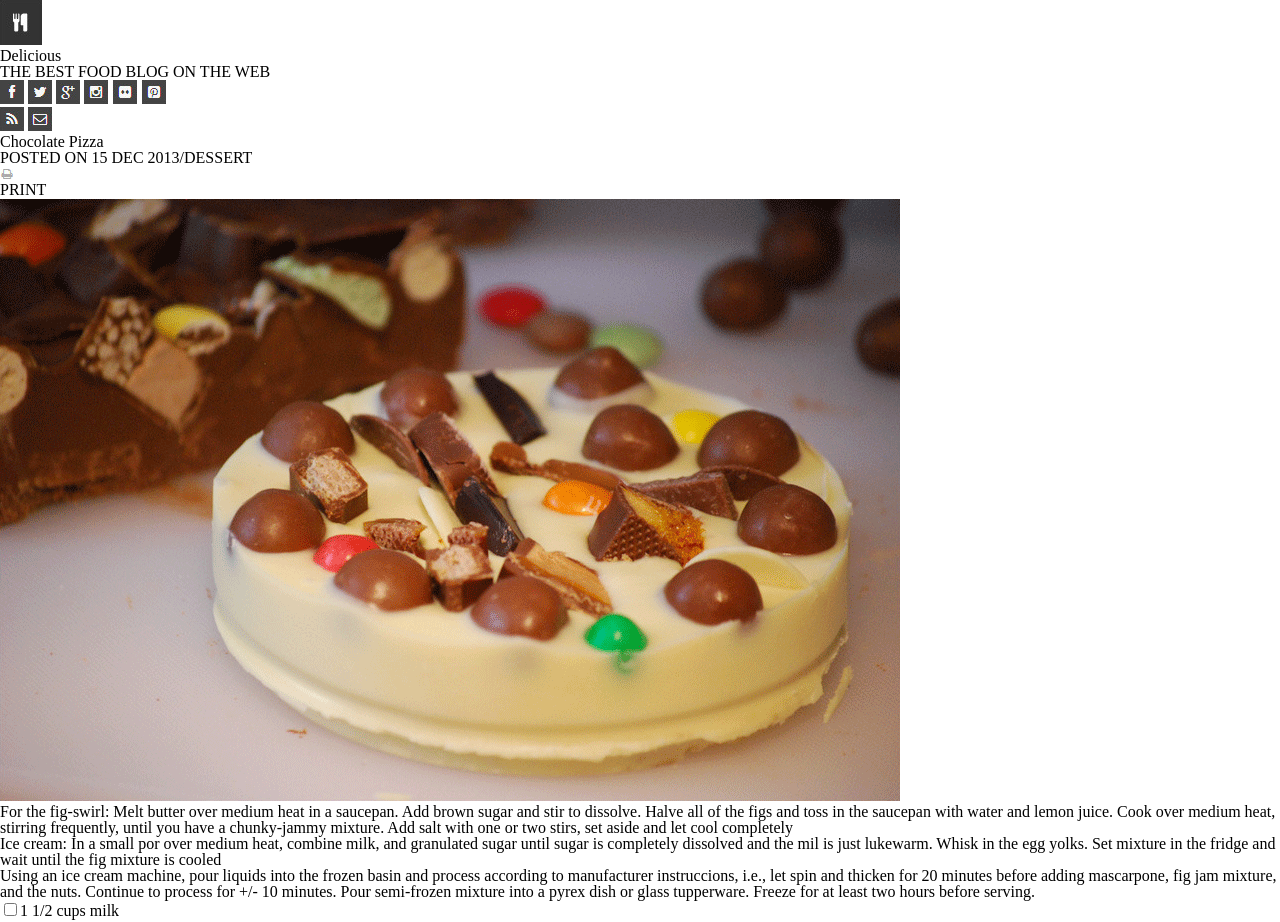
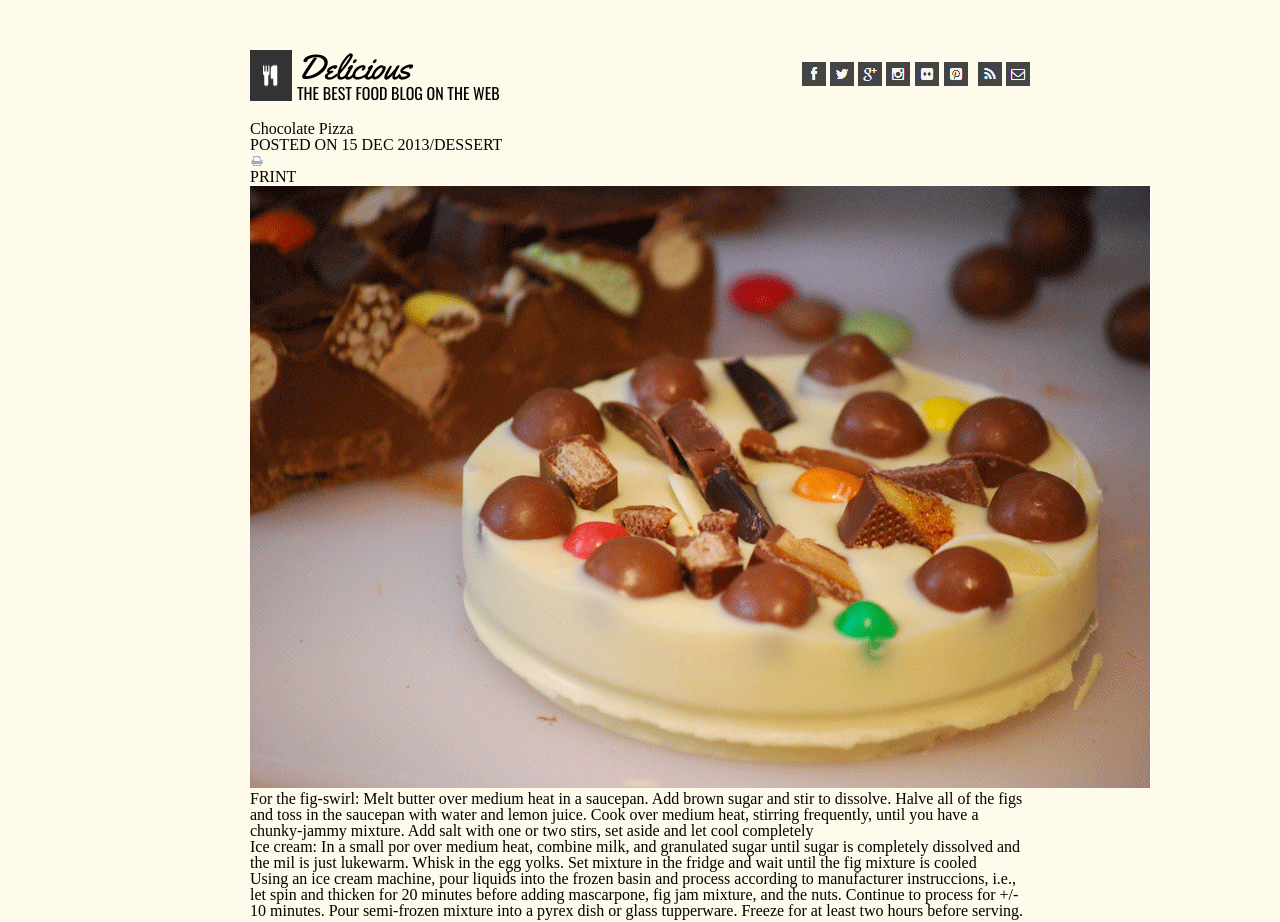
Before and after one commit to RMDR2001/chocolate-pizza, a plain HTML site: page index.html in a window 1280 px wide. Shown: the top 922 px of the page. Drawn offline with nearby package versions, Linux system fonts and the light colour scheme; a web font is replaced by a local one.

Commit message:
Estilos del nav

```diff
--- a/css/style.css
+++ b/css/style.css
@@ -0,0 +1,45 @@
+* {
+    background-color: #fefbea;
+}
+
+body {
+    margin: 50px 250px;
+    display: flex;
+    flex-direction: column;
+}
+
+nav {
+    display: flex;
+    justify-content: space-between;
+    align-items: center;
+    margin-bottom: 20px;
+}
+
+nav .logo {
+    display: flex;
+}
+
+nav img {
+    margin-right: 5px;
+}
+
+nav h1 {
+    font-family: "Yellowtail";
+    font-size: 35px;
+}
+
+nav p {
+    font-family: "Oswald";
+}
+
+nav .redes-sociales {
+    display: flex;
+}
+
+nav .redes-sociales img {
+    margin: 0 0;
+}
+
+nav #section2 {
+    margin-left: 10px;
+}
--- a/index.html
+++ b/index.html
@@ -6,7 +6,8 @@
     <meta name="viewport" content="width=device-width, initial-scale=1.0">
     <link rel="stylesheet" href="css/reset.css">
     <link rel="stylesheet" href="css/style.css">
-    <title>Delicious</title>
+    <link href="https://fonts.googleapis.com/css?family=Patrick+Hand+SC%7CYellowtail%7COswald" rel="stylesheet">
+    <title>Delicious, the best food blog on the web</title>
 </head>
 
 <body>
@@ -14,8 +15,10 @@
         <nav>
             <div class="logo">
                 <img src="img/logo.png" alt="logo">
-                <h1>Delicious</h1>
-                <p>THE BEST FOOD BLOG ON THE WEB</p>
+                <div id="logoText">
+                    <h1>Delicious</h1>
+                    <p>THE BEST FOOD BLOG ON THE WEB</p>
+                </div>
             </div>
             <div class="redes-sociales">
                 <div id="section1">
@@ -44,9 +47,17 @@
             </div>
         </div>
         <img src="img/choco-pizza.png" alt="choco pizza image">
-        <p>For the fig-swirl: Melt butter over medium heat in a saucepan. Add brown sugar and stir to dissolve. Halve all of the figs and toss in the saucepan with water and lemon juice. Cook over medium heat, stirring frequently, until you have a chunky-jammy mixture. Add salt with one or two stirs, set aside and let cool completely</p>
-        <p>Ice cream: In a small por over medium heat, combine milk, and granulated sugar until sugar is completely dissolved and the mil is just lukewarm. Whisk in the egg yolks. Set mixture in the fridge and wait until the fig mixture is cooled</p>
-        <p>Using an ice cream machine, pour liquids into the frozen basin and process according to manufacturer instruccions, i.e., let spin and thicken for 20 minutes before adding mascarpone, fig jam mixture, and the nuts. Continue to process for +/- 10 minutes. Pour semi-frozen mixture into a pyrex dish or glass tupperware. Freeze for at least two hours before serving.</p>
+        <p>For the fig-swirl: Melt butter over medium heat in a saucepan. Add brown sugar and stir to dissolve. Halve
+            all of the figs and toss in the saucepan with water and lemon juice. Cook over medium heat, stirring
+            frequently, until you have a chunky-jammy mixture. Add salt with one or two stirs, set aside and let cool
+            completely</p>
+        <p>Ice cream: In a small por over medium heat, combine milk, and granulated sugar until sugar is completely
+            dissolved and the mil is just lukewarm. Whisk in the egg yolks. Set mixture in the fridge and wait until the
+            fig mixture is cooled</p>
+        <p>Using an ice cream machine, pour liquids into the frozen basin and process according to manufacturer
+            instruccions, i.e., let spin and thicken for 20 minutes before adding mascarpone, fig jam mixture, and the
+            nuts. Continue to process for +/- 10 minutes. Pour semi-frozen mixture into a pyrex dish or glass
+            tupperware. Freeze for at least two hours before serving.</p>
         <div id="ingredients">
             <ul>
                 <li><input type="checkbox" id="ingredient_1">1 1/2 cups milk</li>
```
